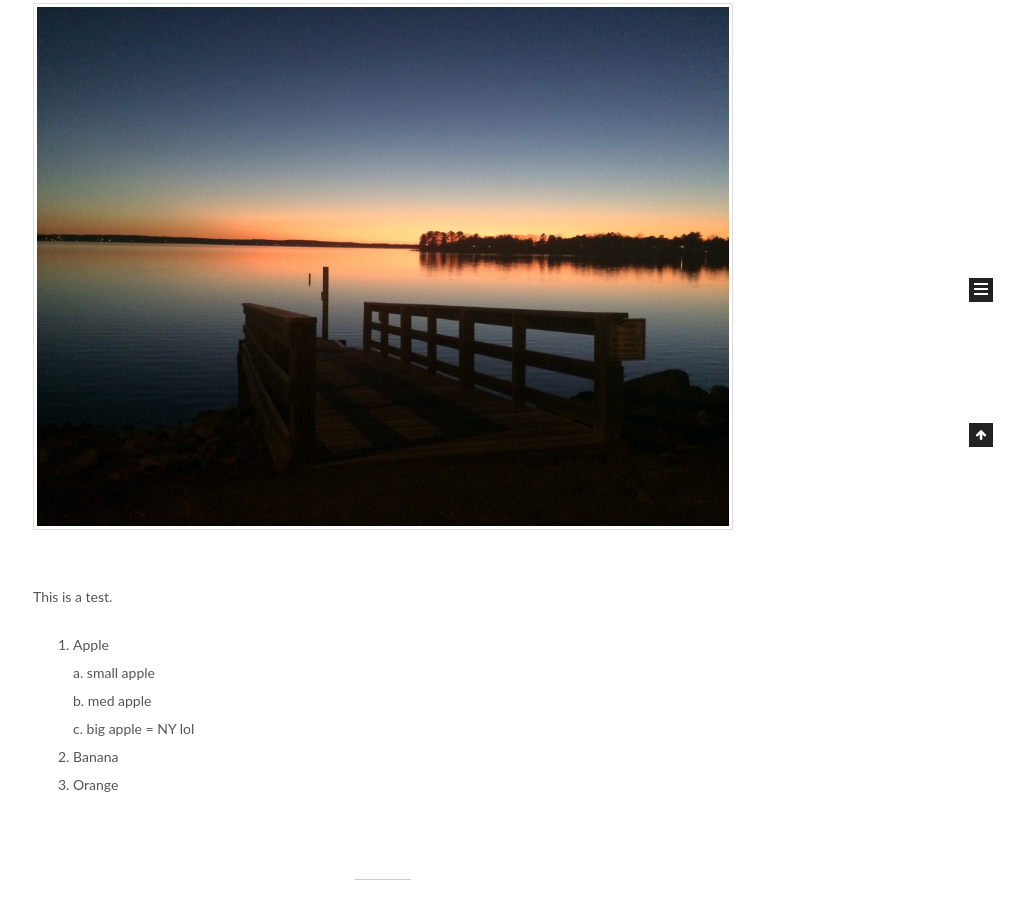
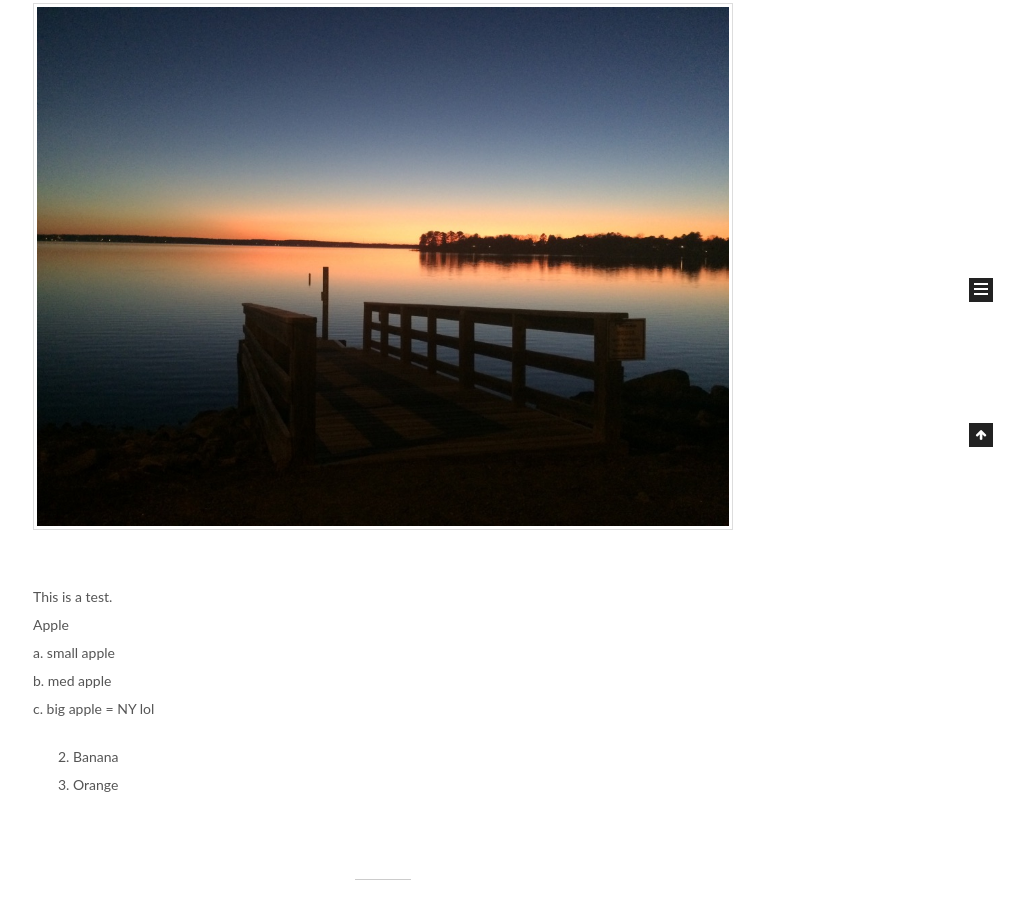
Before and after one commit to allenchi0729/allenchi0729.github.io, a plain HTML site: page index.html in a window 1280 px wide. Shown: the part 453-1372 px from the top of the page, without its empty margins (257-1280 px from the left). Drawn offline with Linux system fonts and the light colour scheme.

Commit message:
Site updated: 2019-02-27 16:05:24

```diff
--- a/index.html
+++ b/index.html
@@ -303,9 +303,8 @@
 
 
 
-            <p><img src="/img/sunset.png" alt><br>This is a test.</p>
-<ol>
-<li>Apple<br> a. small apple<br> b. med apple<br> c. big apple = NY lol</li>
+            <p><img src="/img/sunset.png" alt><br>This is a test.<br>Apple<br>    a. small apple<br>    b. med apple<br>    c. big apple = NY lol</p>
+<ol start="2">
 <li>Banana</li>
 <li>Orange</li>
 </ol>
```
Also changed, not shown: 2019/02/25/test/index.html (+6 -7 lines).
